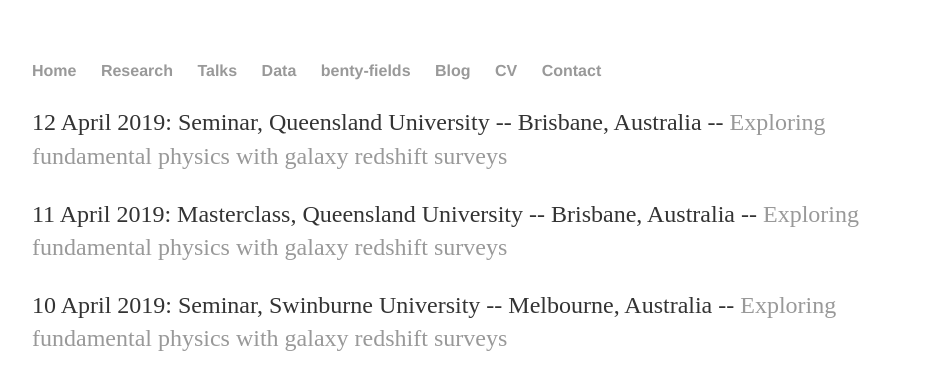
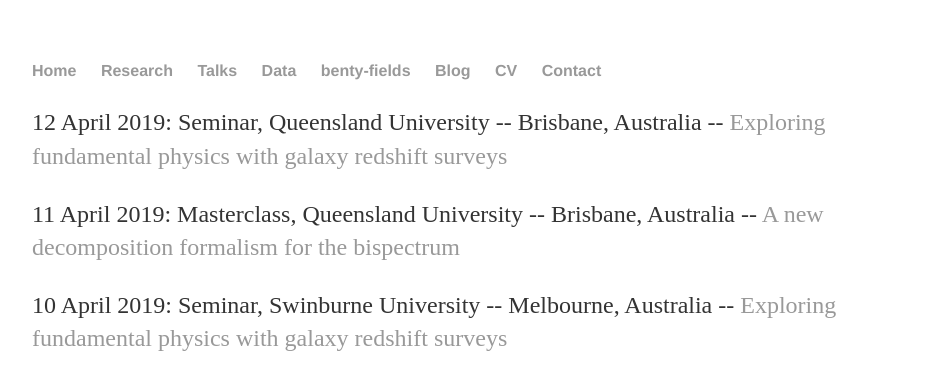
Before and after one commit to fbeutler/fbeutler.github.io, a Jekyll site: the page built from talks/talks.html, in a window 1280 px wide. Shown: the top 386 px of the page, without its empty margins (160-1109 px from the left). Built offline with Jekyll 4.4.1, drawn with Linux system fonts in a browser that asks for light colours.

Commit message:
Update talks.html

```diff
--- a/talks/talks.html
+++ b/talks/talks.html
@@ -8,7 +8,7 @@
      12 April 2019: Seminar, Queensland University -- Brisbane, Australia -- <a href='/static/Brisbane_2019.pdf' target="_blank">Exploring fundamental physics with galaxy redshift surveys</a>
   </p>
   <p>
-     11 April 2019: Masterclass, Queensland University -- Brisbane, Australia -- <a href='/static/bispectrum_2019.pdf' target="_blank">Exploring fundamental physics with galaxy redshift surveys</a>
+     11 April 2019: Masterclass, Queensland University -- Brisbane, Australia -- <a href='/static/bispectrum.pdf' target="_blank">A new decomposition formalism for the bispectrum</a>
   </p>
   <p>
      10 April 2019: Seminar, Swinburne University -- Melbourne, Australia -- <a href='/static/Swinburne_2019.pdf' target="_blank">Exploring fundamental physics with galaxy redshift surveys</a>
```
